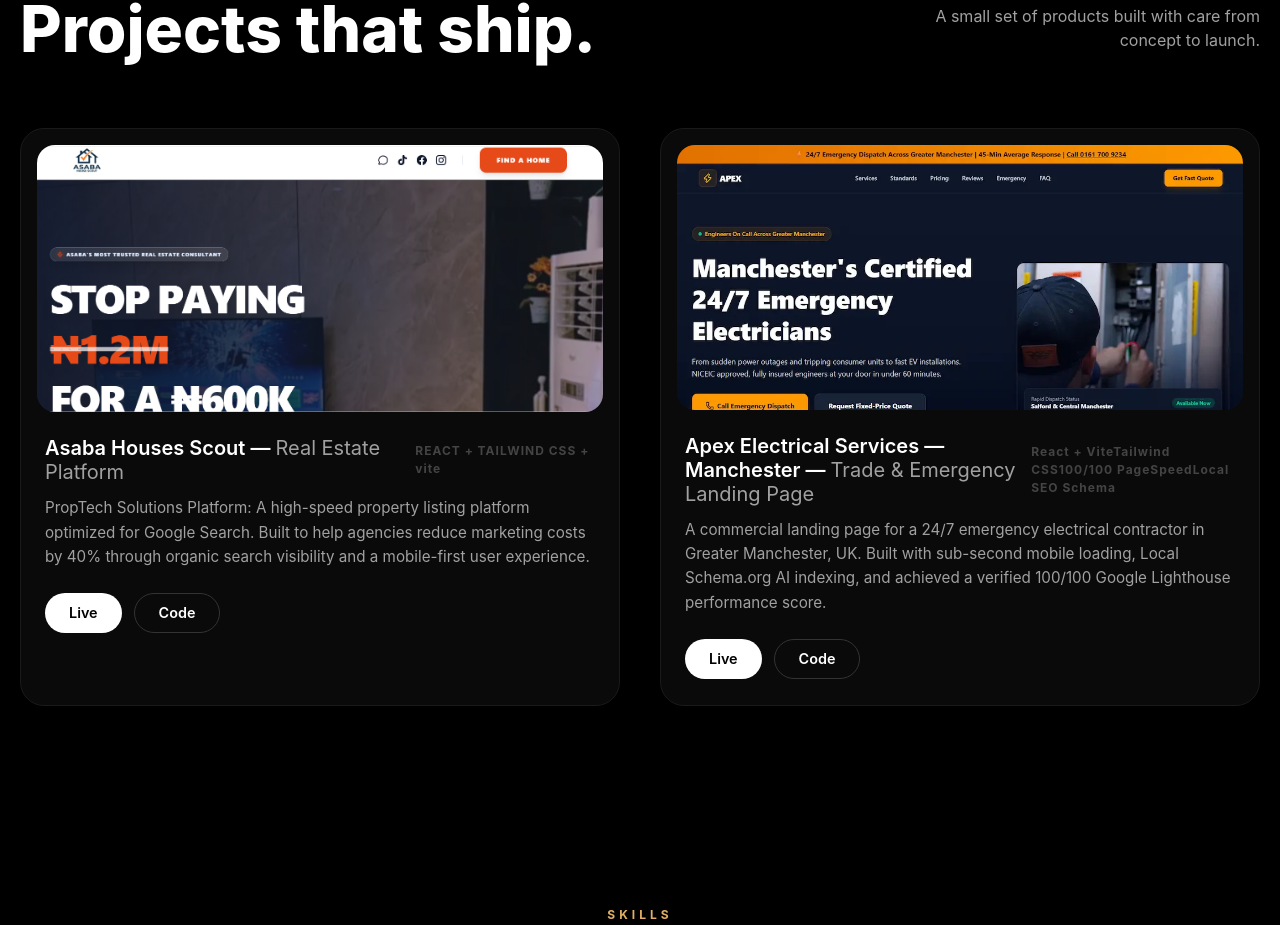
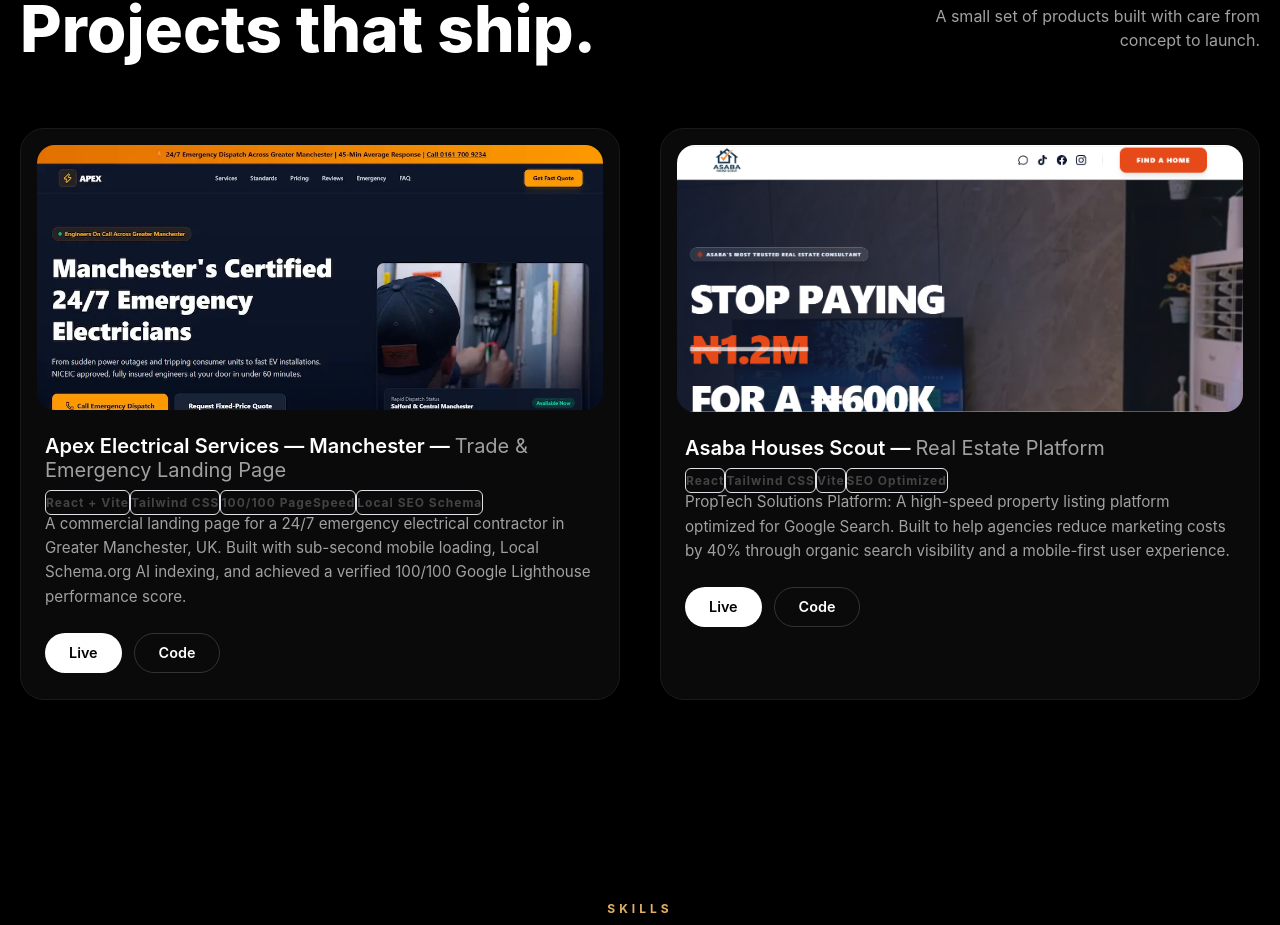
Before and after one commit to vectorvic11/My-portfolio, a React (Vite) app in the folder my-portfolio/: page / in a window 1280 px wide. Shown: the part 1018-1943 px from the top of the page. Built offline with nearby package versions, Linux system fonts and the light colour scheme.

Commit message:
fix: render individual tech badges and feature Apex Electrical first

```diff
--- a/my-portfolio/src/components/Projects.jsx
+++ b/my-portfolio/src/components/Projects.jsx
@@ -5,24 +5,24 @@
 const projects = [
   {
     id: 1,
+    name: "Apex Electrical Services — Manchester",
+    type: "Trade & Emergency Landing Page",
+    description: "A commercial landing page for a 24/7 emergency electrical contractor in Greater Manchester, UK. Built with sub-second mobile loading, Local Schema.org AI indexing, and achieved a verified 100/100 Google Lighthouse performance score.",
+    tech: ["React + Vite", "Tailwind CSS", "100/100 PageSpeed", "Local SEO Schema"],
+    image: img2,
+    liveLink: "https://apexelectricalmanchester.vercel.app",
+    codeLink: "https://github.com/vectorvic11/apexelectricalmanchester",
+  },
+  {
+    id: 2,
     name: "Asaba Houses Scout",
     type: "Real Estate Platform",
     description: "PropTech Solutions Platform: A high-speed property listing platform optimized for Google Search. Built to help agencies reduce marketing costs by 40% through organic search visibility and a mobile-first user experience.",
-    tech: "REACT + TAILWIND CSS + vite",
+    tech: ["React", "Tailwind CSS", "Vite", "SEO Optimized"],
     image: img1,
-    liveLink: "https://asabahousescout.com.ng",
+    liveLink: "https://asabahousescout.vercel.app",
     codeLink: "https://github.com/vectorvic11/asabahousescout.git",
   },
-  {
-  id: 2,
-  name: "Apex Electrical Services — Manchester",
-  type: "Trade & Emergency Landing Page",
-  description: "A commercial landing page for a 24/7 emergency electrical contractor in Greater Manchester, UK. Built with sub-second mobile loading, Local Schema.org AI indexing, and achieved a verified 100/100 Google Lighthouse performance score.",
-  tech: ["React + Vite", "Tailwind CSS", "100/100 PageSpeed", "Local SEO Schema"],
-  image: img2,
-  liveLink: "https://apexelectricalmanchester.vercel.app",
-  codeLink: "https://github.com/vectorvic11/apexelectricalmanchester",
-}
 ];
 
 export default function Projects() {
@@ -30,7 +30,7 @@
     <section id="projects" className="projects">
       <div className="projects-container">
 
-        {/* Updated Header Structure */}
+        {/* Header Structure */}
         <header className="projects-header">
           <div className="header-left">
             <span className="selected-work-label">SELECTED WORK</span>
@@ -45,20 +45,51 @@
           {projects.map((project) => (
             <div key={project.id} className="project-card">
               <div className="project-image-wrapper">
-                <img src={project.image} alt={project.name} />
+                <img src={project.image} alt={`${project.name} preview`} loading="lazy" />
               </div>
 
               <div className="project-info">
                 <div className="project-title-row">
                   <h3>{project.name} — <span>{project.type}</span></h3>
-                  <span className="tech-stack">{project.tech}</span>
+                </div>
+
+                {/* Clean, Individual Tech Badges */}
+                <div className="tech-stack flex flex-wrap gap-2 my-2.5">
+                  {Array.isArray(project.tech) ? (
+                    project.tech.map((item, idx) => (
+                      <span
+                        key={idx}
+                        className="inline-block text-xs px-2.5 py-1 rounded bg-slate-800/80 text-amber-400 border border-slate-700 font-medium"
+                      >
+                        {item}
+                      </span>
+                    ))
+                  ) : (
+                    <span className="inline-block text-xs px-2.5 py-1 rounded bg-slate-800/80 text-amber-400 border border-slate-700 font-medium">
+                      {project.tech}
+                    </span>
+                  )}
                 </div>
 
                 <p className="project-description">{project.description}</p>
 
                 <div className="project-actions">
-                  <a href={project.liveLink} target="_blank" className="btn-pill btn-white">Live</a>
-                  <a href={project.codeLink} target="_blank" className="btn-pill btn-outline">Code</a>
+                  <a
+                    href={project.liveLink}
+                    target="_blank"
+                    rel="noopener noreferrer"
+                    className="btn-pill btn-white"
+                  >
+                    Live
+                  </a>
+                  <a
+                    href={project.codeLink}
+                    target="_blank"
+                    rel="noopener noreferrer"
+                    className="btn-pill btn-outline"
+                  >
+                    Code
+                  </a>
                 </div>
               </div>
             </div>
```
